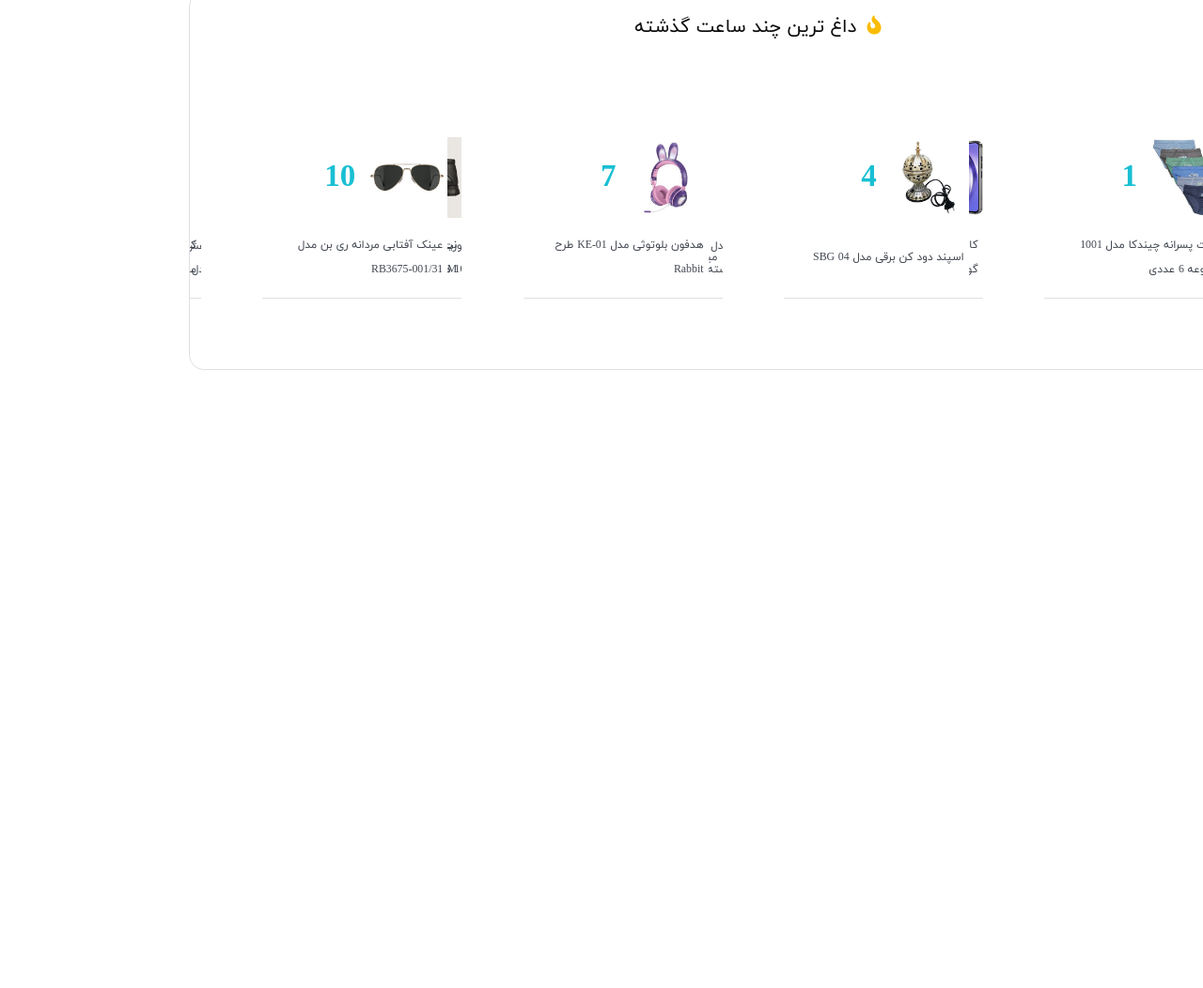
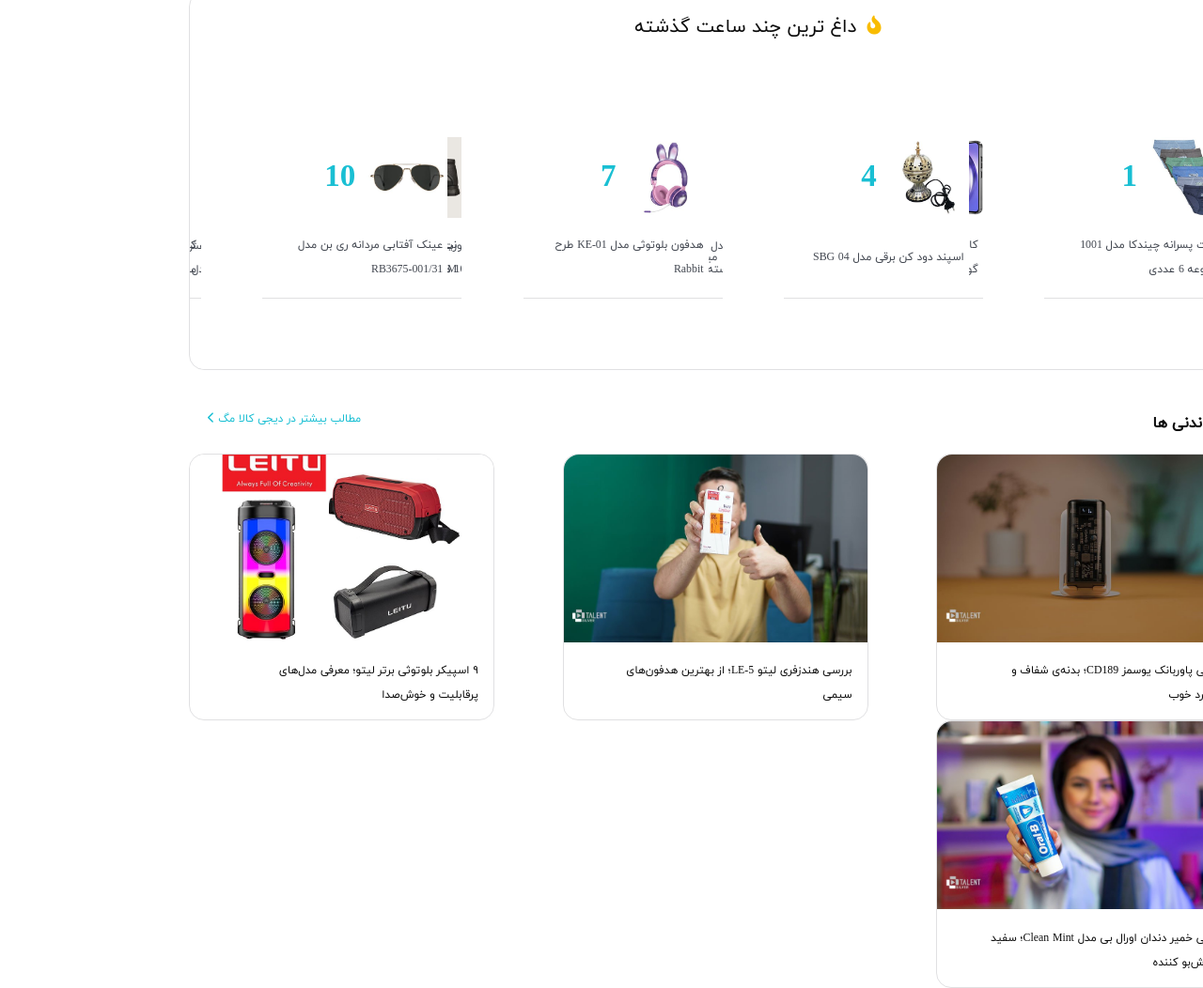
Before and after one commit to mesterabi/Digikala, a website: page index.html in a window 1280 px wide. Shown: the part 7280-8332 px from the top of the page at 94% size. Before the commit the page ends 7674 px from the top, so only its background shows below. Drawn offline with Linux system fonts and the light colour scheme; files whose address does not match are found by name.

Commit message:
digikala mag added.

```diff
--- a/Styles/Wrapper/wrapper.css
+++ b/Styles/Wrapper/wrapper.css
@@ -1254,5 +1254,78 @@
   justify-content: flex-end;
   padding-left: 20px;
 }
+/* selected sale end */
 
-/* selected sale end */
+/* digikala mag start */
+main > div.body-container > div.mag-container {
+  width: 100%;
+  height: 365px;
+  margin-top: 24px;
+  padding-bottom: 20px;
+}
+main > div.body-container > .mag-container > .mag-title {
+  width: 100%;
+  height: 65px;
+  padding: 16px 20px;
+  display: flex;
+  flex-flow: row wrap;
+  justify-content: space-between;
+}
+main > div.body-container > div.mag-container > .mag-title > p.title {
+  font-size: 16px;
+  font-weight: 600;
+  color: var(--font-color-title);
+}
+main > div.body-container > div.mag-container > div.mag-title > p.more {
+  color: #19bfd3;
+}
+main > div.body-container > div.mag-container > div.mag-items {
+  display: flex;
+  flex-flow: row wrap;
+  justify-content: space-between;
+}
+main > div.body-container > div.mag-container > div.mag-items > a > div.item {
+  /* width: 325px;
+  height: 280px; */
+  border: solid 0.8px var(--border);
+  border-radius: 16px;
+}
+main > div.body-container > div.mag-container > div.mag-items > a {
+  width: auto;
+  height: auto;
+  display: flex;
+  flex-flow: column wrap;
+  text-decoration: none;
+}
+main
+  > div.body-container
+  > div.mag-container
+  > div.mag-items
+  > a
+  > div.item
+  > img {
+  width: 323px;
+  height: 200px;
+  object-fit: cover;
+  border-top-right-radius: 16px;
+  border-top-left-radius: 16px;
+}
+main
+  > div.body-container
+  > div.mag-container
+  > div.mag-items
+  > a
+  > div.item
+  > div.description {
+  width: 290px;
+  height: 52px;
+  margin-top: 8px;
+  margin-bottom: 12px;
+  padding: 0 16px;
+  color: var(--font-color-title);
+  display: -webkit-box;
+  -webkit-line-clamp: 2;
+  -webkit-box-orient: vertical;
+  overflow: hidden;
+}
+/* digikala mag end */
--- a/index.html
+++ b/index.html
@@ -2507,6 +2507,52 @@
                 </div>
             </div>
             <!-- recent hot end -->
+
+            <!-- digikala mag start -->
+            <div class="mag-container">
+                <div class="mag-title">
+                    <p class="title">خواندنی ها</p>
+                    <p class="more">
+                        مطالب بیشتر در دیجی کالا مگ
+                        <span><i class="fa-solid fa-chevron-left"></i></span>
+                    </p>
+                </div>
+                <div class="mag-items">
+                    <a href="">
+                        <div class="item">
+                            <img src="./Images/digikala-mag-1.jpg" alt="">
+                            <div class="description">
+                                بررسی پاوربانک یوسمز CD189؛ بدنه‌ی شفاف و عملکرد خوب
+                            </div>
+                        </div>
+                    </a>
+                    <a href="">
+                        <div class="item">
+                            <img src="./Images/digikala-mag-2.jpg" alt="">
+                            <div class="description">
+                                بررسی هندزفری لیتو LE-5؛ از بهترین هدفون‌های سیمی
+                            </div>
+                        </div>
+                    </a>
+                    <a href="">
+                        <div class="item">
+                            <img src="./Images/digikala-mag-3.jpg" alt="">
+                            <div class="description">
+                                ۹ اسپیکر بلوتوثی برتر لیتو؛ معرفی مدل‌های پرقابلیت و خوش‌صدا
+                            </div>
+                        </div>
+                    </a>
+                    <a href="">
+                        <div class="item">
+                            <img src="./Images/digikala-mag-4.jpg" alt="">
+                            <div class="description">
+                                بررسی خمیر دندان اورال بی مدل Clean Mint؛ سفید و خوش‌بو کننده
+                            </div>
+                        </div>
+                    </a>
+                </div>
+            </div>
+            <!-- digikala mag end -->
         </div>
         <!-- wrapper end -->
     </main>
```
Also changed, not shown: Images/digikala-mag-1.jpg (added), Images/digikala-mag-2.jpg (added), Images/digikala-mag-3.jpg (added), Images/digikala-mag-4.jpg (added).
